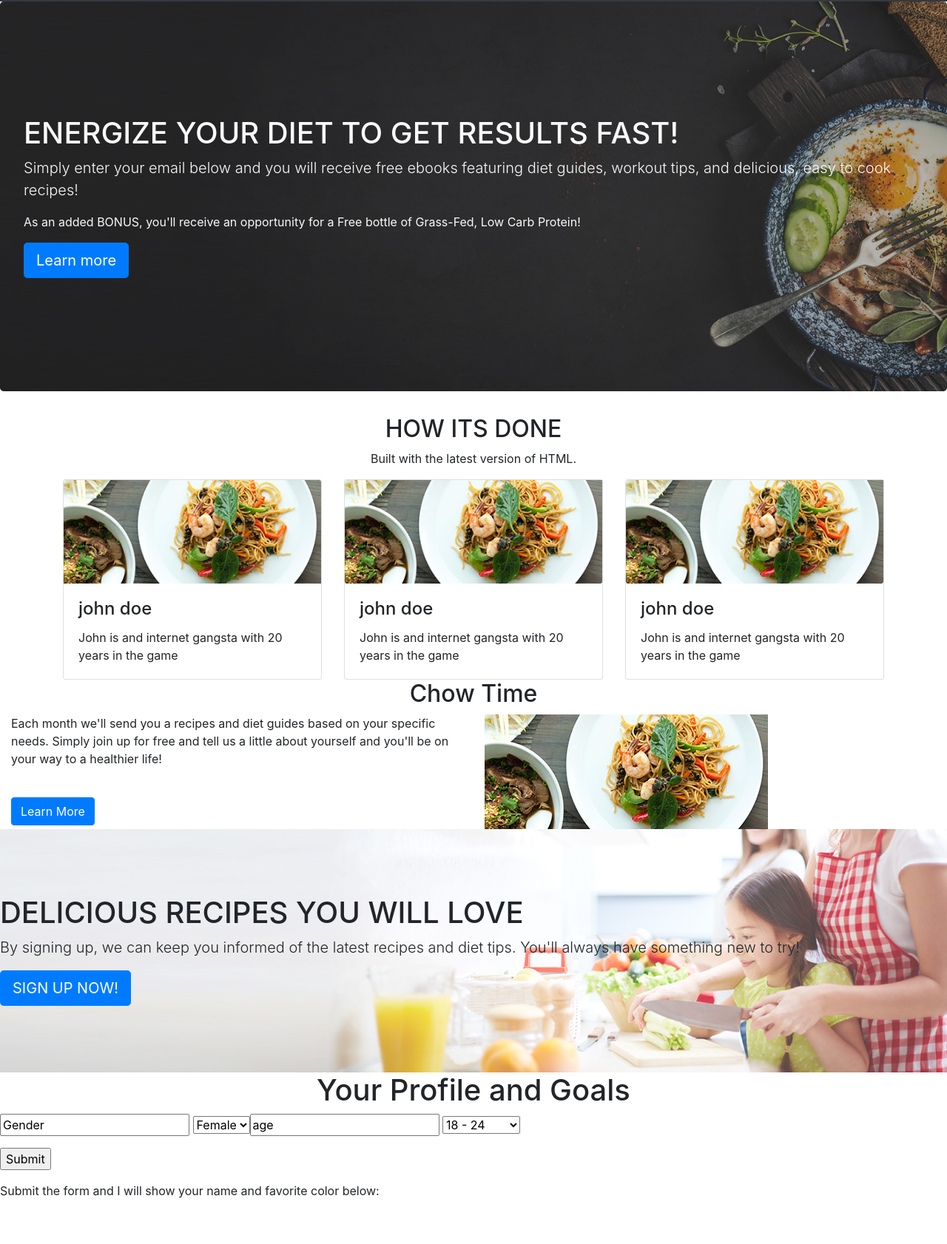
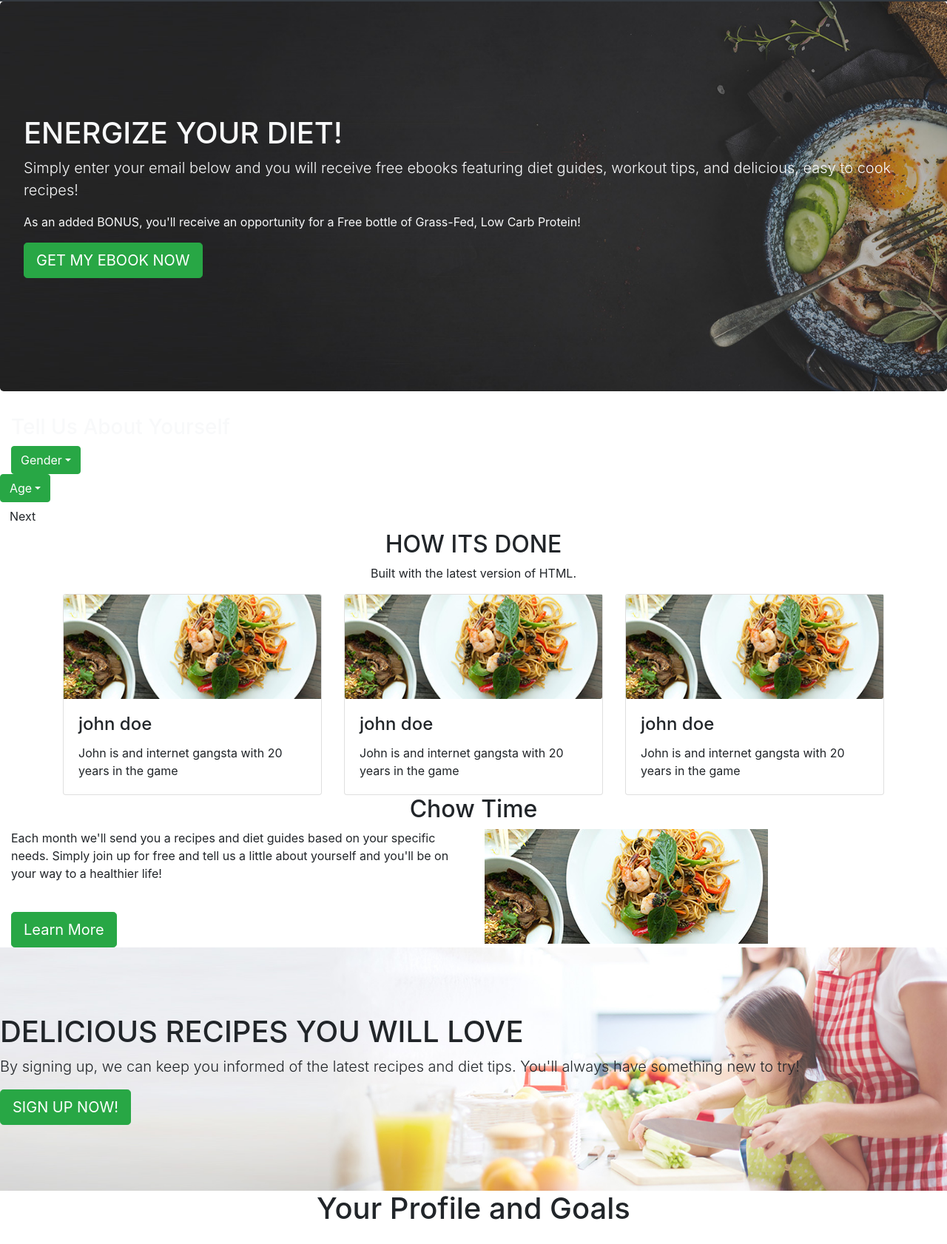
Before and after one commit to fullbleed917/Dietseekers, a plain HTML site: page index.html in a window 1280 px wide. Shown: the part 89-1771 px from the top of the page at 74% size. Before the commit the page ends 1727 px from the top, so only its background shows below. Drawn offline with nearby package versions, Linux system fonts and the light colour scheme; files whose address does not match are found by name.

Commit message:
functionality update

```diff
--- a/index.html
+++ b/index.html
@@ -46,18 +46,50 @@
 
 
 
-   <div class="jumbotron">
-     <h1 class="display-6 text-light">ENERGIZE YOUR DIET TO GET RESULTS FAST!</h1>
-       <p class="lead text-light">Simply enter your email below and you will receive free ebooks featuring diet guides, workout tips, and delicious, easy to cook recipes!</p>
+  <div class="jumbotron">
+     <div id="run1">
+       <h1 class="display-6 text-light">ENERGIZE YOUR DIET!</h1>
+          <p class="lead text-light">Simply enter your email below and you will receive free ebooks featuring diet guides, workout tips, and delicious, easy to cook recipes!</p>
           <p class="text-light">As an added BONUS, you'll receive an opportunity for a Free bottle of Grass-Fed, Low Carb Protein!</p>
-            <a class="btn btn-primary btn-lg" href="#" role="button">Learn more</a>
-   </div>
+        <a class="btn btn-success btn-lg" href="#" role="button">GET MY EBOOK NOW</a>
+      </div>
+  </div>
 
+<div id="run2">
+   <div class="container-fluid">
+     <h3 class="display-10 text-light">Tell Us About Yourself</h3>
+      <div class="dropdown">
+        <button class="btn btn-success btn-md dropdown-toggle" type="button" id="dropdownMenuButton" data-toggle="dropdown" aria-haspopup="true" aria-expanded="false">
+         Gender</button>
+          <div class="dropdown-menu" aria-labelledby="dropdownMenuButton">
+            <a class="dropdown-item" href="#">male</a>
+            <a class="dropdown-item" href="#">female</a>
+          </div>
+      </div>
+    </div>
+
+    <div class="dropdown">
+        <button class="btn btn-success btn-md dropdown-toggle" type="button" id="dropdownMenuButton" data-toggle="dropdown" aria-haspopup="true" aria-expanded="false">
+          Age</button>
+             <div class="dropdown-menu" aria-labelledby="dropdownMenuButton">
+                 <a class="dropdown-item" href="#">18-24</a>
+                     <a class="dropdown-item" href="#">25-34</a>
+                     <a class="dropdown-item" href="#">35-44</a>
+                     <a class="dropdown-item" href="#">45-54</a>
+                     <a class="dropdown-item" href="#">55-64</a>
+                     <a class="dropdown-item" href="#">65 or older</a>
+              </div>
+    </div>
+
+          <div class="btn"
+            <button class="btn btn-success btn-lg" type="button"  aria-haspopup="true" aria-expanded="false">
+              Next</button>
+          </div>
+</div>
 
 
 <div class="row welcome text-center">
   <div class = "container-fluid padding">
-
     <div class="row welcome text-center">
       <div class="col-12">
             <h2 class="display-6">HOW ITS DONE</h2>
@@ -102,7 +134,6 @@
 </div>
 
 
-
 <div class = "container-fluid padding">
   <div class="row welcome text-center">
     <div class="col-12">
@@ -116,7 +147,7 @@
         <div class="col-lg-6">
             <p> Each month we'll send you a recipes and diet guides based on your specific needs. Simply join up for free and tell us a little about yourself and you'll be on your way to a healthier life! </p>
               <br>
-                <a href="#" class="btn btn-primary">Learn More</a>
+                <a href="#" class="btn btn-success btn-lg">Learn More</a>
         </div>
 
         <div class="col-lg-6">
@@ -128,7 +159,7 @@
  <div class="jumbotron2">
      <h1 class="display-6">DELICIOUS RECIPES YOU WILL LOVE</h1>
          <p class="lead">By signing up, we can keep you informed of the latest recipes and diet tips. You'll always have something new to try!</p>
-           <a class="btn btn-primary btn-lg" href="#" role="button">SIGN UP NOW!</a>
+           <a class="btn btn-success btn-lg" href="#" role="button">SIGN UP NOW!</a>
  </div>
 
 <div class="container-fluid">
@@ -146,16 +177,7 @@ function check(){
 }
 </script>
 
-<div class="dropdown">
-  <button class="btn btn-secondary dropdown-toggle" type="button" id="dropdownMenuButton" data-toggle="dropdown" aria-haspopup="true" aria-expanded="false">
-Dropdown button
-</button>
-<div class="dropdown-menu" aria-labelledby="dropdownMenuButton">
-  <a class="dropdown-item" href="#">Action</a>
-<a class="dropdown-item" href="#">Another action</a>
-<a class="dropdown-item" href="#">Something else here</a>
-</div>
-</div> -->
+ -->
 
 
 <script>
@@ -165,7 +187,7 @@ function check(){
 }
 </script>
 
-<form name='myform'>
+<!-- <form name='myform'>
 
     <input type = 'text' Gender = 'gender' value = 'Gender'>
     <select name="Gender">
@@ -186,7 +208,7 @@ function check(){
     <p><input type = 'submit' onclick='check(); return false'></p>
   </p>
 </form>
-<p>Submit the form and I will show your name and favorite color below:</p>
+<p>Submit the form and I will show your name and favorite color below:</p> -->
 <p id='f1'></p>
 <p id='f2'></p>
 
@@ -203,5 +225,6 @@ function check(){
        $('h1').fadeToggle();
      });
      </script> -->
+     <script src="js/main.js"></script>
   </body>
 </html>
```
